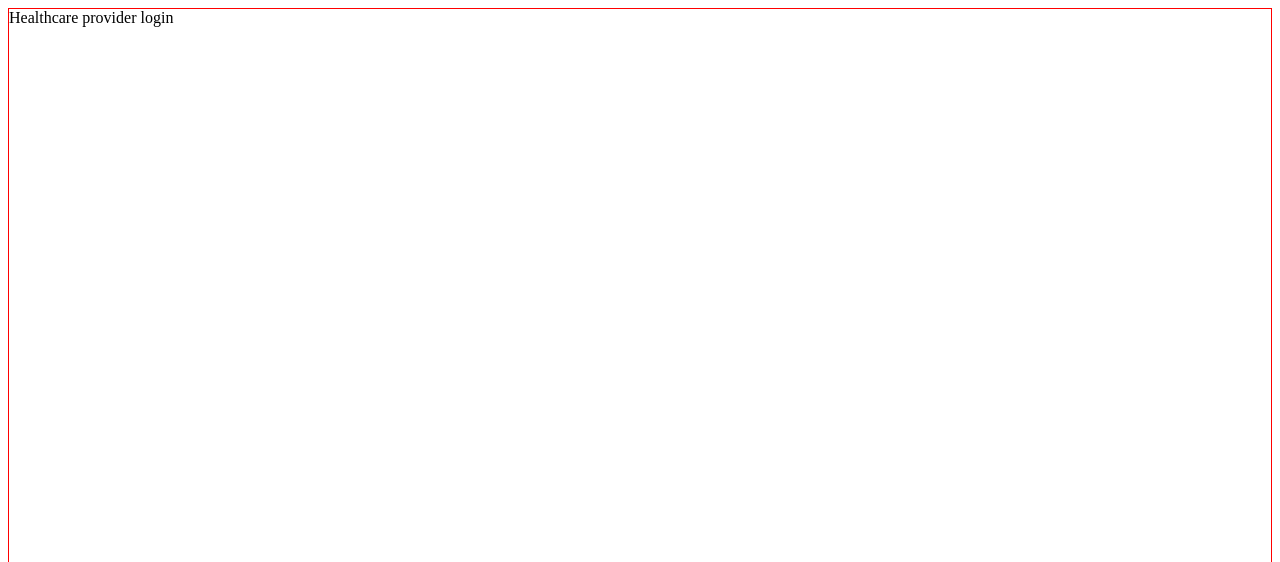
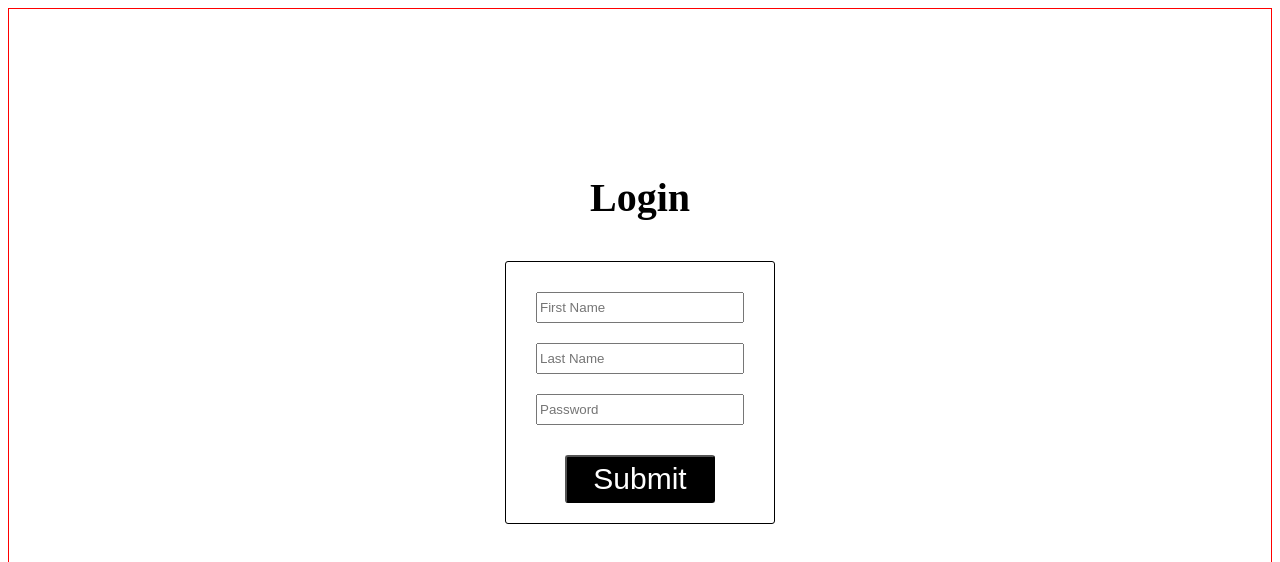
Before and after one commit to joni-sadler/Doctor-Finder, a React (Create React App) app in the folder frontend/: page /providerlogin in a window 1280 px wide. Shown: the top 562 px of the page. Built offline with nearby package versions, Linux system fonts and the light colour scheme.

Commit message:
Frontend structure and login page

```diff
--- a/frontend/src/App.js
+++ b/frontend/src/App.js
@@ -5,6 +5,7 @@ import Home from "./Home";
 import About from "./About";
 import Faq from "./Faq";
 import ProviderPage from "./ProviderPage";
+import HealthcareFinder from "./HealthcareFinder";
 
 const App = () => {
   return (
@@ -24,6 +25,9 @@ const App = () => {
           <Route exact path="/providerlogin">
             <ProviderPage />
           </Route>
+          <Route exact path="/healthcarefinder">
+            <HealthcareFinder />
+          </Route>
         </Switch>
       </Main>
     </BrowserRouter>
--- a/frontend/src/Home.js
+++ b/frontend/src/Home.js
@@ -8,7 +8,7 @@ const Home = () => {
     <Container>
       <Title>Navigating Montreal's Health System</Title>
       <MenuDiv>
-        <Patient to={`/map`}>
+        <Patient to={`/healthcarefinder`}>
           I'm seeking healthcare
         </Patient>
         <Provider to={`providerlogin`}>
--- a/frontend/src/ProviderPage.js
+++ b/frontend/src/ProviderPage.js
@@ -1,19 +1,126 @@
-import React from "react";
+import React, {useState} from "react";
 import styled from "styled-components";
 
 const ProviderPage = () => {
+  const [loginInfo, setLoginInfo] = useState({
+    firstName: "",
+    lastName: "",
+    password: "",
+  });
+
+  const firstNameHandler = (name) => {
+    return ({ target: {value} }) => {
+      setLoginInfo((oldValues) => ({ ...oldValues, [name]: value }));
+    }
+  }
+
+  const lastNameHandler = (name) => {
+    return ({ target: {value} }) => {
+      setLoginInfo((oldValues) => ({ ...oldValues, [name]: value }));
+    }
+  }
+
+  const passwordHandler = (name) => {
+    return ({ target: {value} }) => {
+      setLoginInfo((oldValues) => ({ ...oldValues, [name]: value }));
+    }
+  }
+
+  const submitFunction = () => {
+    // submit info
+    console.log(loginInfo);
+    // determine if login info is in database
+  }
+
   return (
     <Container>
-        Healthcare provider login
+      <Title>Login</Title>
+      <LoginWrapper>
+        <Field>
+          <input
+            name="firstName"
+            placeholder="First Name"
+            type="text"
+            required
+            value={loginInfo.firstName}
+            onChange={firstNameHandler("firstName")}
+            style={{ height: "25px", width: "200px"}}
+          />
+        </Field>
+        <Field>
+          <input
+            name="lastName"
+            placeholder="Last Name"
+            type="text"
+            required
+            value={loginInfo.lastName}
+            onChange={lastNameHandler("lastName")}
+            style={{ height: "25px", width: "200px"}}
+          />
+        </Field>
+        <Field>
+          <input
+            name="password"
+            placeholder="Password"
+            type="text"
+            required
+            value={loginInfo.password}
+            onChange={passwordHandler("password")}
+            style={{ height: "25px", width: "200px"}}
+          />
+        </Field>
+        <SubmitWrapper>
+          <SubmitButton onClick={submitFunction}>
+            Submit
+          </SubmitButton>
+        </SubmitWrapper>
+      </LoginWrapper>
     </Container>
   )
 }
 
 const Container = styled.div`
   display: flex;
+  flex-direction: column;
+  justify-content: center;
+  align-items: center;
   border: 1px solid red;
   height: 50vw;
   width: 100%;
 `;
 
+const Title = styled.p`
+  font-size: 40px;
+  font-weight: 600;
+`;
+
+const LoginWrapper = styled.div`
+  display: flex;
+  flex-direction: column;
+  justify-content: center;
+  border: 1px solid black;
+  border-radius: 3px;
+  padding: 20px;
+`;
+
+const Field = styled.div`
+  padding: 10px;
+`;
+
+const SubmitWrapper = styled.div`
+  display: flex;
+  justify-content: center;
+  margin-top: 20px;
+`;
+
+const SubmitButton = styled.button`
+  background-color: black;
+  color: white;
+  border-radius: 3px;
+  width: 150px;
+  padding: 5px;
+  font-size: 30px;
+  font-weight: 500;
+`;
+
 export default ProviderPage;
```
